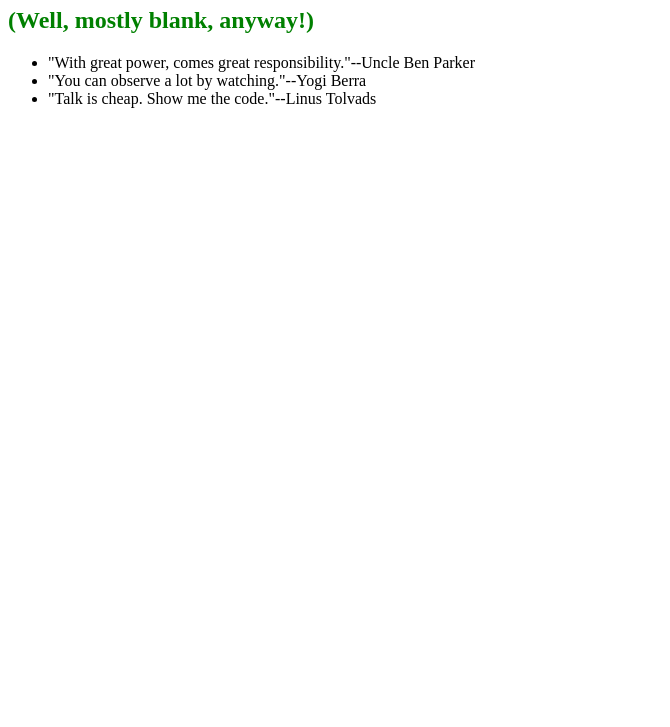
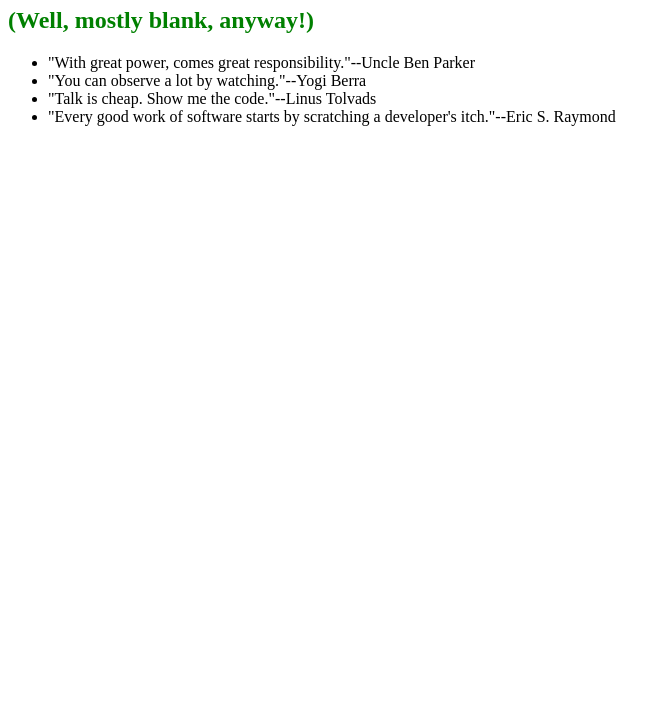
Before and after one commit to papathanast/0main_openSAP_repo, a plain HTML site: page index.html in a window 1280 px wide. Shown: the part 73-800 px from the top of the page, without its empty margins (0-670 px from the left). Drawn offline with Linux system fonts and the light colour scheme.

Commit message:
Eric Raymond quote

```diff
--- a/index.html
+++ b/index.html
@@ -10,6 +10,7 @@
 			<li>"With great power, comes great responsibility."--Uncle Ben Parker </li>
 			<li>"You can observe a lot by watching."--Yogi Berra</li>
 			<li>"Talk is cheap. Show me the code."--Linus Tolvads</li>
+			<li>"Every good work of software starts by scratching a developer's itch."--Eric S. Raymond</li>
 		</ul>
 	</head>
 
```
